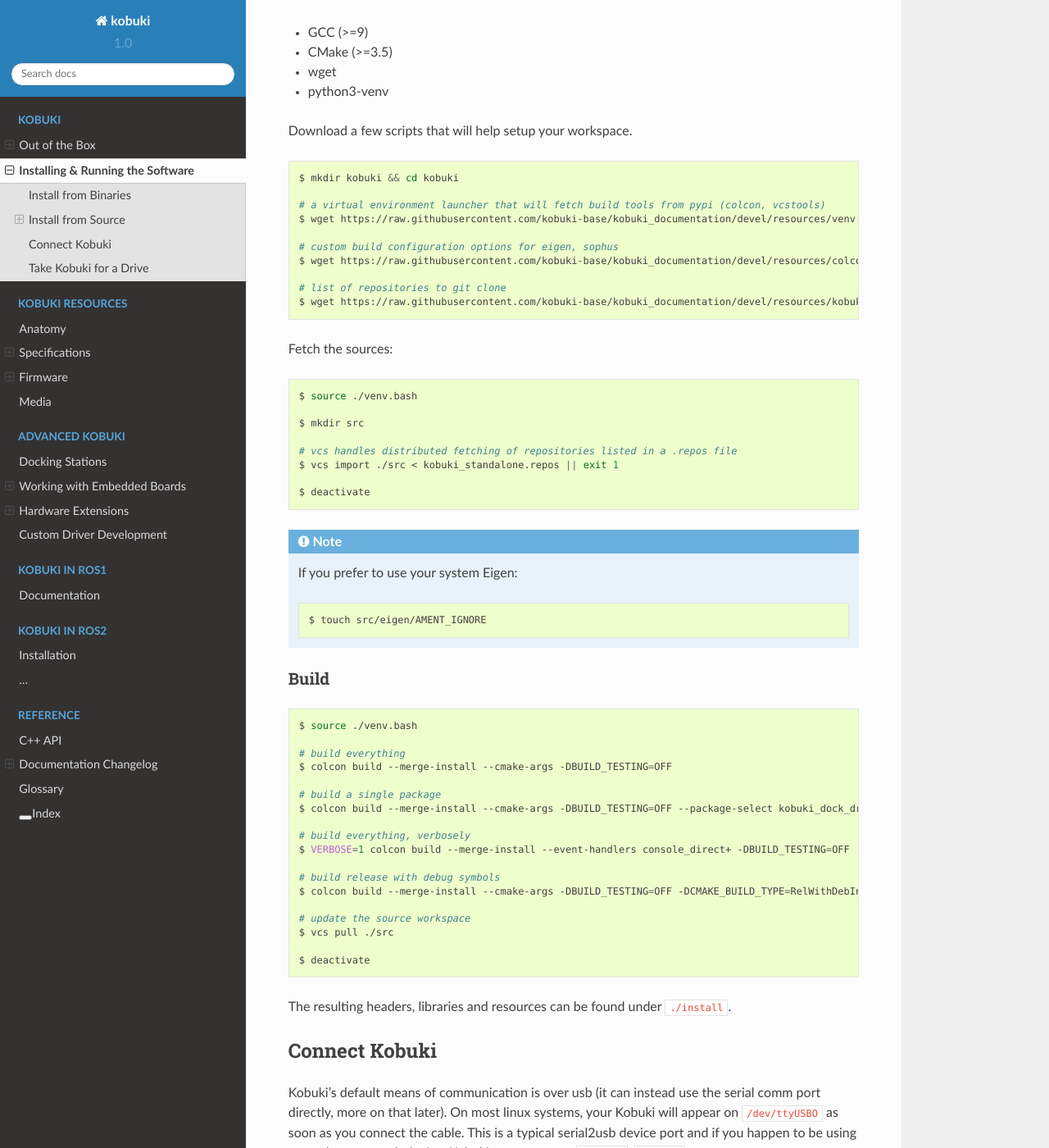
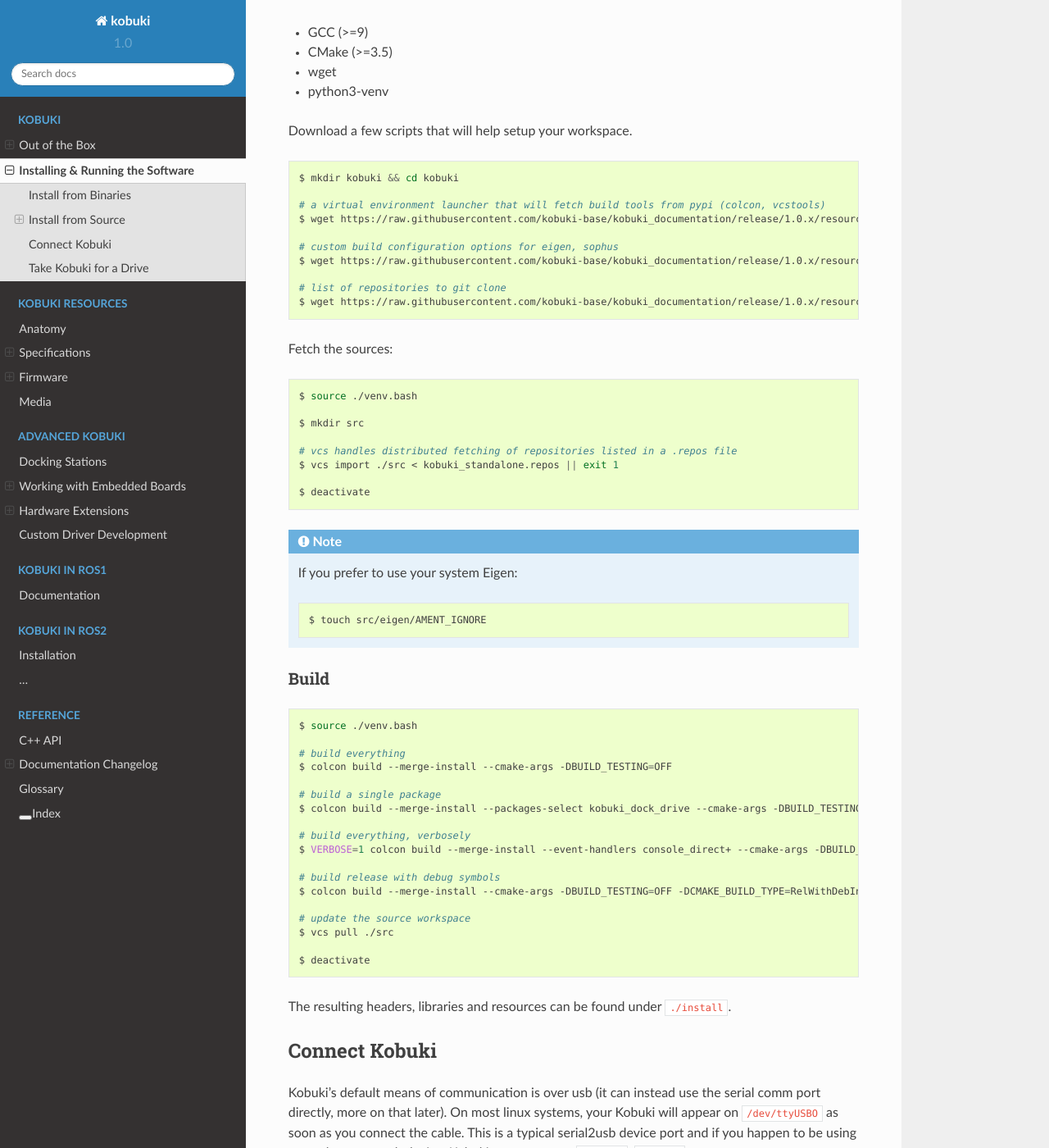
Before and after one commit to kobuki-base/kobuki_documentation, a Sphinx documentation site: the page built from doc/software.rst, in a window 1280 px wide and 1400 px high, scrolled down 752 px. Shown: the whole window at 82% size. Built offline with Sphinx 7.4.7 and the Read the Docs theme 2.0.0, drawn with Linux system fonts in a browser that asks for light colours; pages that are not in the unit, such as notebooks, are missing from menus.

Commit message:
[software] source build instruction bugfixes, again

```diff
--- a/doc/software.rst
+++ b/doc/software.rst
@@ -41,13 +41,13 @@
    $ mkdir kobuki && cd kobuki
 
    # a virtual environment launcher that will fetch build tools from pypi (colcon, vcstools)
-   $ wget https://raw.githubusercontent.com/kobuki-base/kobuki_documentation/devel/resources/venv.bash || exit 1
+   $ wget https://raw.githubusercontent.com/kobuki-base/kobuki_documentation/release/1.0.x/resources/venv.bash || exit 1
 
    # custom build configuration options for eigen, sophus
-   $ wget https://raw.githubusercontent.com/kobuki-base/kobuki_documentation/devel/resources/colcon.meta || exit 1
+   $ wget https://raw.githubusercontent.com/kobuki-base/kobuki_documentation/release/1.0.x/resources/colcon.meta || exit 1
 
    # list of repositories to git clone
-   $ wget https://raw.githubusercontent.com/kobuki-base/kobuki_documentation/devel/resources/kobuki_standalone.repos || exit 1
+   $ wget https://raw.githubusercontent.com/kobuki-base/kobuki_documentation/release/1.0.x/resources/kobuki_standalone.repos || exit 1
 
 Fetch the sources:
 
@@ -81,10 +81,10 @@
    $ colcon build --merge-install --cmake-args -DBUILD_TESTING=OFF
 
    # build a single package
-   $ colcon build --merge-install --cmake-args -DBUILD_TESTING=OFF --package-select kobuki_dock_drive
+   $ colcon build --merge-install --packages-select kobuki_dock_drive --cmake-args -DBUILD_TESTING=OFF
 
    # build everything, verbosely
-   $ VERBOSE=1 colcon build --merge-install --event-handlers console_direct+ -DBUILD_TESTING=OFF
+   $ VERBOSE=1 colcon build --merge-install --event-handlers console_direct+ --cmake-args -DBUILD_TESTING=OFF
 
    # build release with debug symbols
    $ colcon build --merge-install --cmake-args -DBUILD_TESTING=OFF -DCMAKE_BUILD_TYPE=RelWithDebInfo
```
